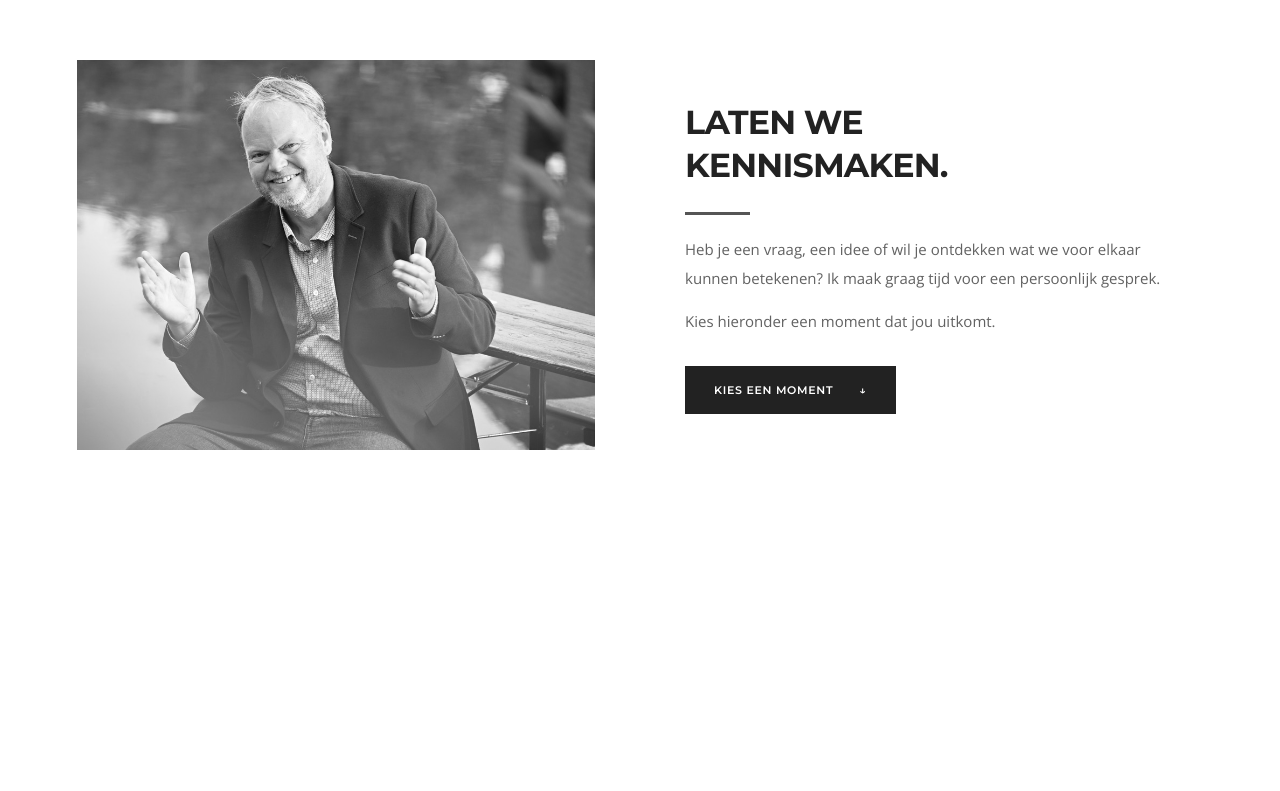
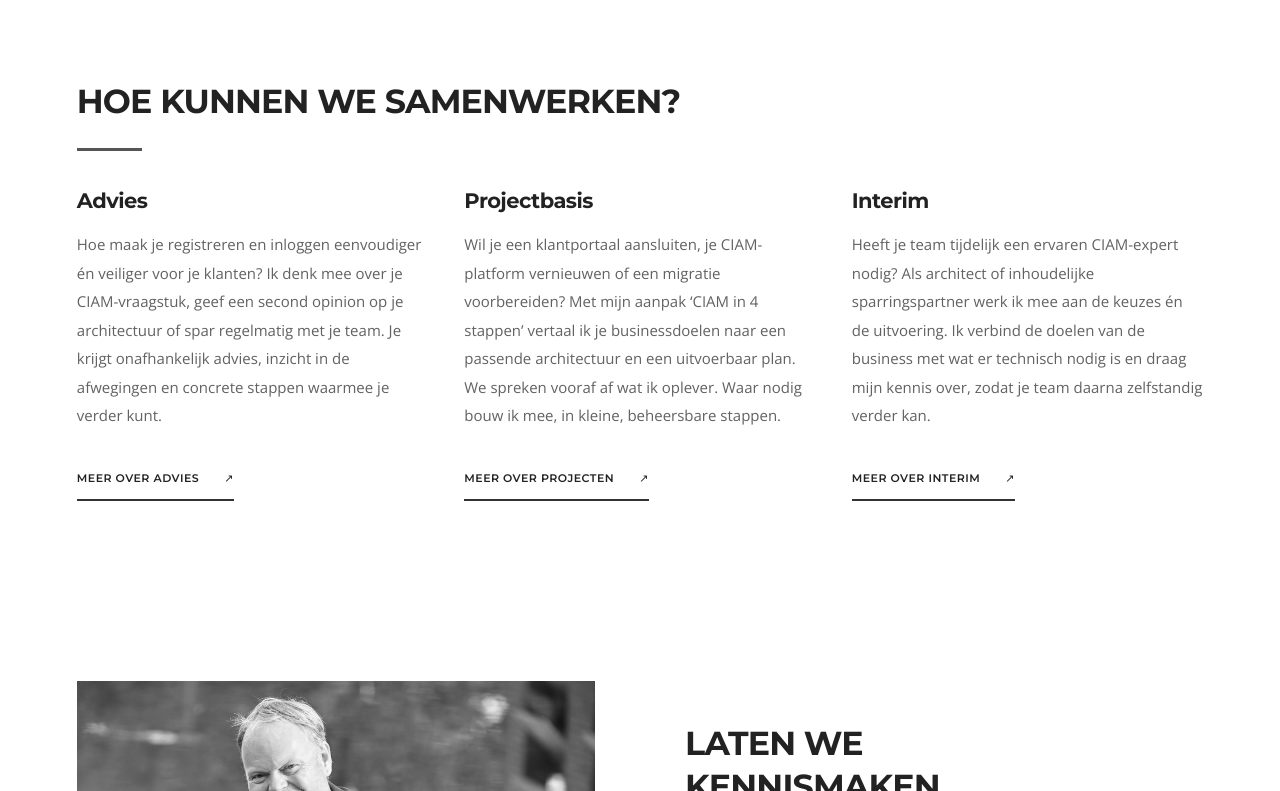
Before and after one commit to enschede/enschede.github.io, a React (Vite) app: page / in a window 1280 px wide. Shown: the part 6392-7183 px from the top of the page. Built offline with nearby package versions, Linux system fonts and the light colour scheme.

Commit message:
toevoegen blok over samenwerken

```diff
--- a/src/main.jsx
+++ b/src/main.jsx
@@ -172,6 +172,26 @@ function Home() {
             <StoryCard/>
         <StoryCard story={secondStory} href="./drie-stappen-voor-2fa.html" category="Praktische gids" photo="twoFactor"/>
         <StoryCard story={smallStartStory} href="./klein-beginnen.html" category="Aanpak" photo="smallStart"/></section>
+        <section className="section collaboration" id="samenwerken" aria-labelledby="collaboration-title">
+            <h2 id="collaboration-title">Hoe kunnen we samenwerken?</h2>
+            <div className="collaboration-grid">
+                <article>
+                    <h3>Advies</h3>
+                    <p>Hoe maak je registreren en inloggen eenvoudiger én veiliger voor je klanten? Ik denk mee over je CIAM-vraagstuk, geef een second opinion op je architectuur of spar regelmatig met je team. Je krijgt onafhankelijk advies, inzicht in de afwegingen en concrete stappen waarmee je verder kunt.</p>
+                    <TextLink href="#kennismaken">Meer over advies</TextLink>
+                </article>
+                <article>
+                    <h3>Projectbasis</h3>
+                    <p>Wil je een klantportaal aansluiten, je CIAM-platform vernieuwen of een migratie voorbereiden? Met mijn aanpak ‘CIAM in 4 stappen’ vertaal ik je businessdoelen naar een passende architectuur en een uitvoerbaar plan. We spreken vooraf af wat ik oplever. Waar nodig bouw ik mee, in kleine, beheersbare stappen.</p>
+                    <TextLink href="#kennismaken">Meer over projecten</TextLink>
+                </article>
+                <article>
+                    <h3>Interim</h3>
+                    <p>Heeft je team tijdelijk een ervaren CIAM-expert nodig? Als architect of inhoudelijke sparringspartner werk ik mee aan de keuzes én de uitvoering. Ik verbind de doelen van de business met wat er technisch nodig is en draag mijn kennis over, zodat je team daarna zelfstandig verder kan.</p>
+                    <TextLink href="#kennismaken">Meer over interim</TextLink>
+                </article>
+            </div>
+        </section>
         <section className="split section background" id="kennismaken">
             <div className="photo-frame"><Photo name="background"/></div>
             <div className="section-copy"><h2>Laten we<br/><em>kennismaken.</em>
--- a/src/style.css
+++ b/src/style.css
@@ -345,3 +345,10 @@ footer p, footer > a:last-child { font-size: 11px; color: #bbb; }
 }
 
 .story-feature + .story-feature { margin-top: 36px; }
+
+.collaboration-grid { display: grid; grid-template-columns: repeat(3, minmax(0, 1fr)); gap: 36px; margin-top: 36px; }
+.collaboration-grid > article { min-width: 0; }
+.collaboration-grid h3 { font-size: 21px; margin: 0 0 16px; }
+@media(max-width:700px) {
+    .collaboration-grid { grid-template-columns: minmax(0, 1fr); gap: 32px; }
+}
```
